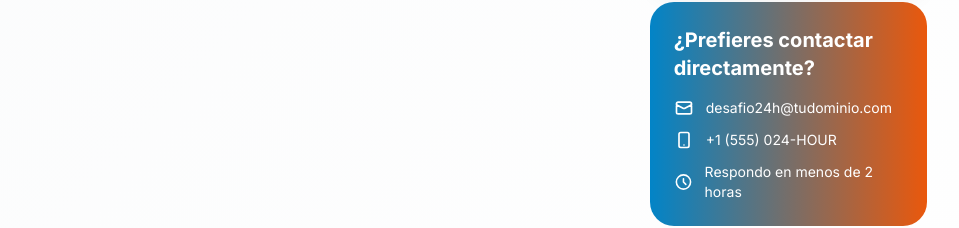
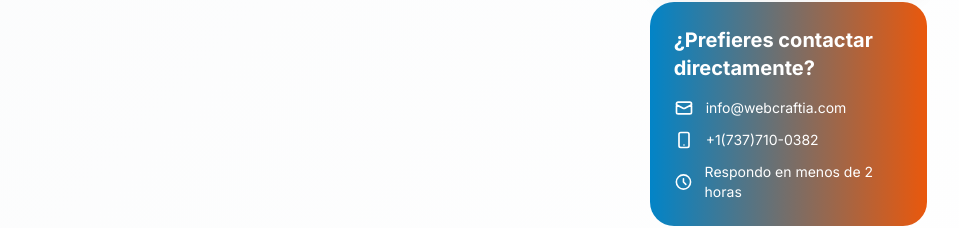
Before and after one commit to mosaikolabs/desafio-24h, a React (Vite) app: page / in a window 1280 px wide. Shown: the part 10036-10264 px from the top of the page, without its empty margins (161-1120 px from the left). Built offline with nearby package versions, Linux system fonts and the light colour scheme.

Commit message:
feat(contact): update contact information to webcraftia details

```diff
--- a/src/components/ContactForm.jsx
+++ b/src/components/ContactForm.jsx
@@ -264,14 +264,14 @@ const ContactForm = () => {
                     <svg className="w-5 h-5" fill="none" stroke="currentColor" viewBox="0 0 24 24">
                       <path strokeLinecap="round" strokeLinejoin="round" strokeWidth={2} d="M3 8l7.89 4.26a2 2 0 002.22 0L21 8M5 19h14a2 2 0 002-2V7a2 2 0 00-2-2H5a2 2 0 00-2 2v10a2 2 0 002 2z" />
                     </svg>
-                    <span>desafio24h@tudominio.com</span>
+                    <span>info@webcraftia.com</span>
                   </div>
 
                   <div className="flex items-center space-x-3">
                     <svg className="w-5 h-5" fill="none" stroke="currentColor" viewBox="0 0 24 24">
                       <path strokeLinecap="round" strokeLinejoin="round" strokeWidth={2} d="M12 18h.01M8 21h8a2 2 0 002-2V5a2 2 0 00-2-2H8a2 2 0 00-2 2v14a2 2 0 002 2z" />
                     </svg>
-                    <span>+1 (555) 024-HOUR</span>
+                    <span>+1(737)710-0382</span>
                   </div>
 
                   <div className="flex items-center space-x-3">
```
